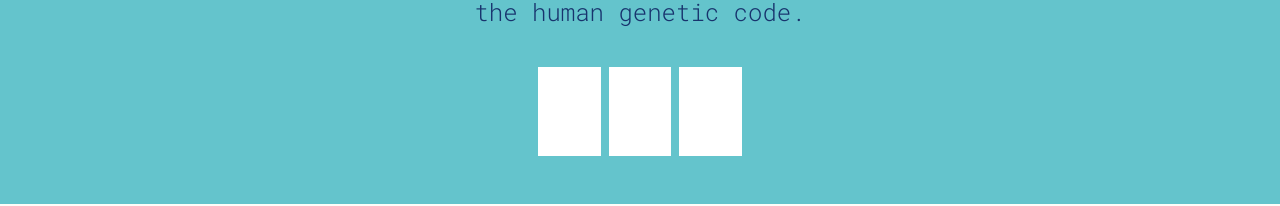
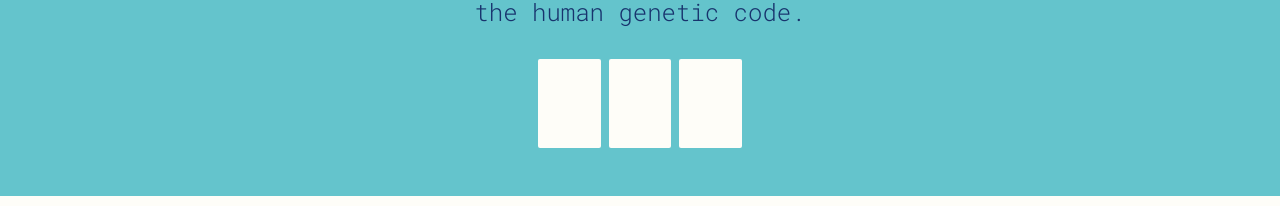
Before and after one commit to lamdrea/codon-app, a React (Create React App) app: page / in a window 1280 px wide. Shown: the part 232-438 px from the top of the page. Built offline with nearby package versions, Linux system fonts and the light colour scheme.

Commit message:
Adjusted search box styling (caret, focus, selection, highlight)

```diff
--- a/src/custom.scss
+++ b/src/custom.scss
@@ -120,15 +120,26 @@ h6 {
     font-size: 48px;
     font-weight: 700;
     color: $body-color;
+    background-color: $body-bg;
     border: 0px;
     height: 1.85em;
     width: 1.3em;
     letter-spacing: .1em;
     text-align: center;
-    margin-top: $spacer * .5;
     margin-left: $spacer *.25;
     margin-right: $spacer *.25;
-    padding-right: 0; //necessary to center the input
+    padding-left: 4px;
+    padding-right: 0;
+    caret-color: $secondary;
+    border-radius: 2px;
+
+    &:focus {
+        outline: none;
+    }
+
+    &::selection {
+        background: $tertiary;
+    }
 }
 
 .AACard {
```
